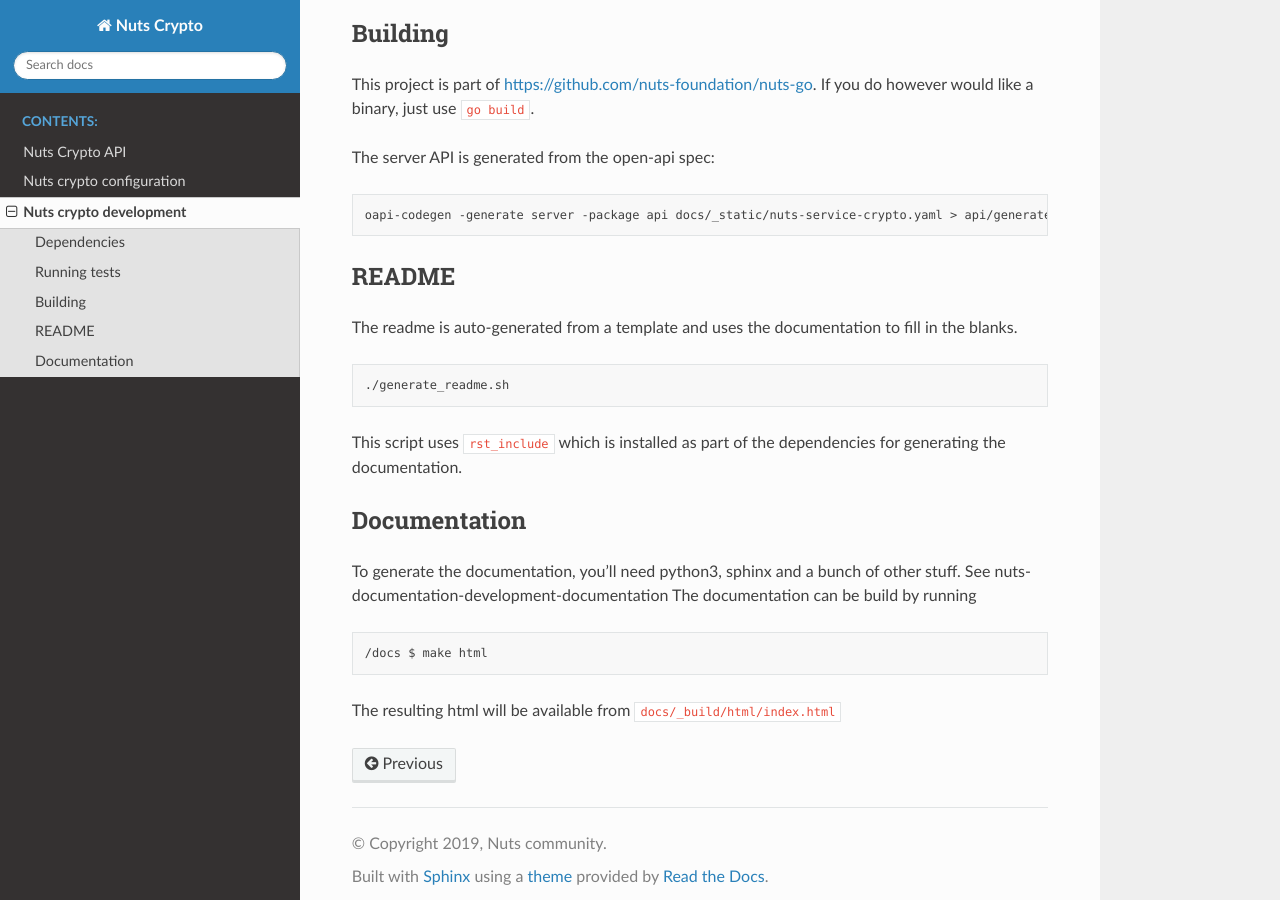
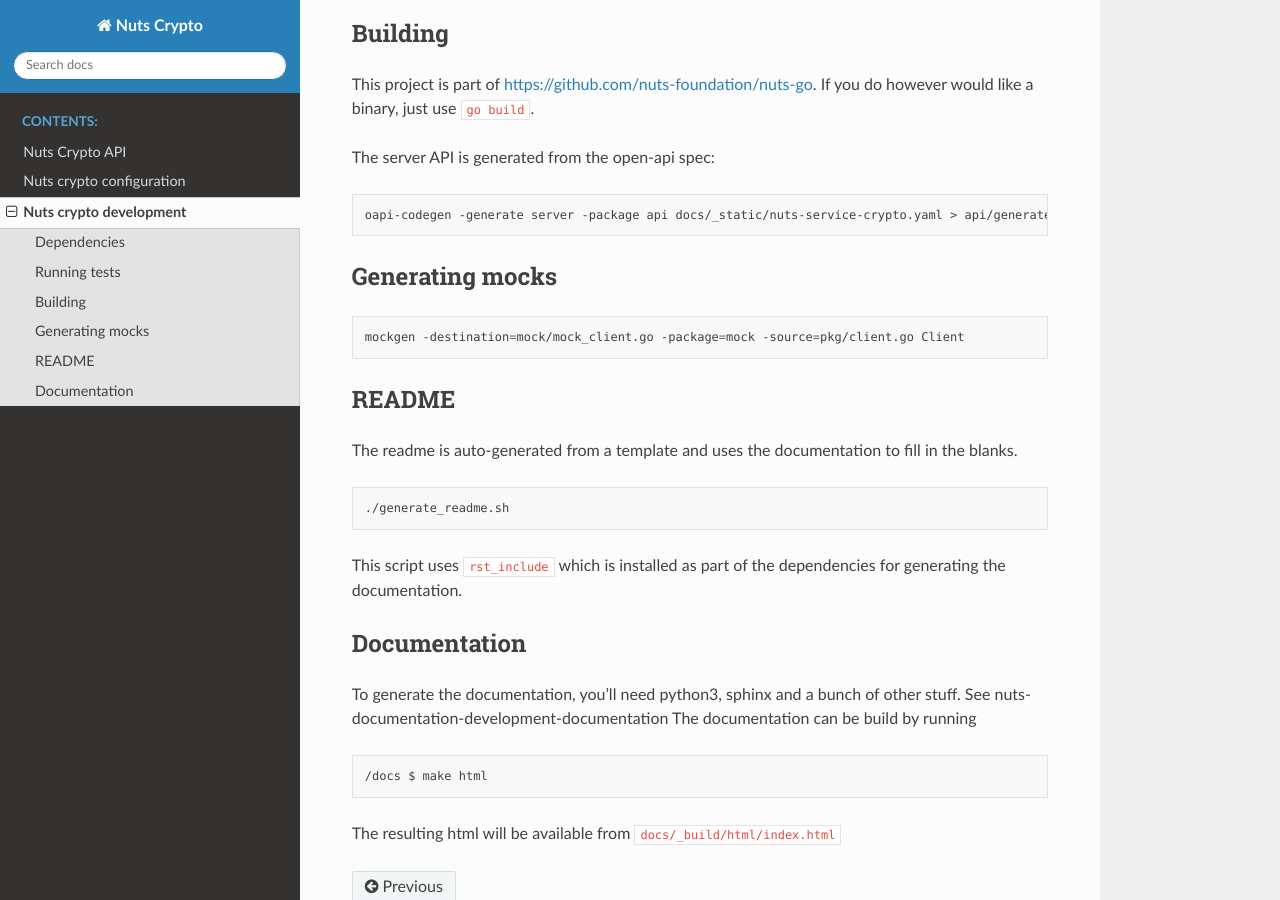
Before and after one commit to nuts-foundation/nuts-crypto, a Sphinx documentation site: the page built from docs/pages/development/crypto.rst, in a window 1280 px wide and 900 px high, scrolled down 466 px. Built offline with Sphinx 7.4.7 and the Read the Docs theme 2.0.0, drawn with Linux system fonts in a browser that asks for light colours.

Commit message:
updated mocks

```diff
--- a/docs/pages/development/crypto.rst
+++ b/docs/pages/development/crypto.rst
@@ -32,6 +32,13 @@
 
     oapi-codegen -generate server -package api docs/_static/nuts-service-crypto.yaml > api/generated.go
 
+Generating mocks
+****************
+
+.. code-block:: shell
+
+   mockgen -destination=mock/mock_client.go -package=mock -source=pkg/client.go Client
+
 README
 ******
 
```
Also changed, not shown: 1 other file.
